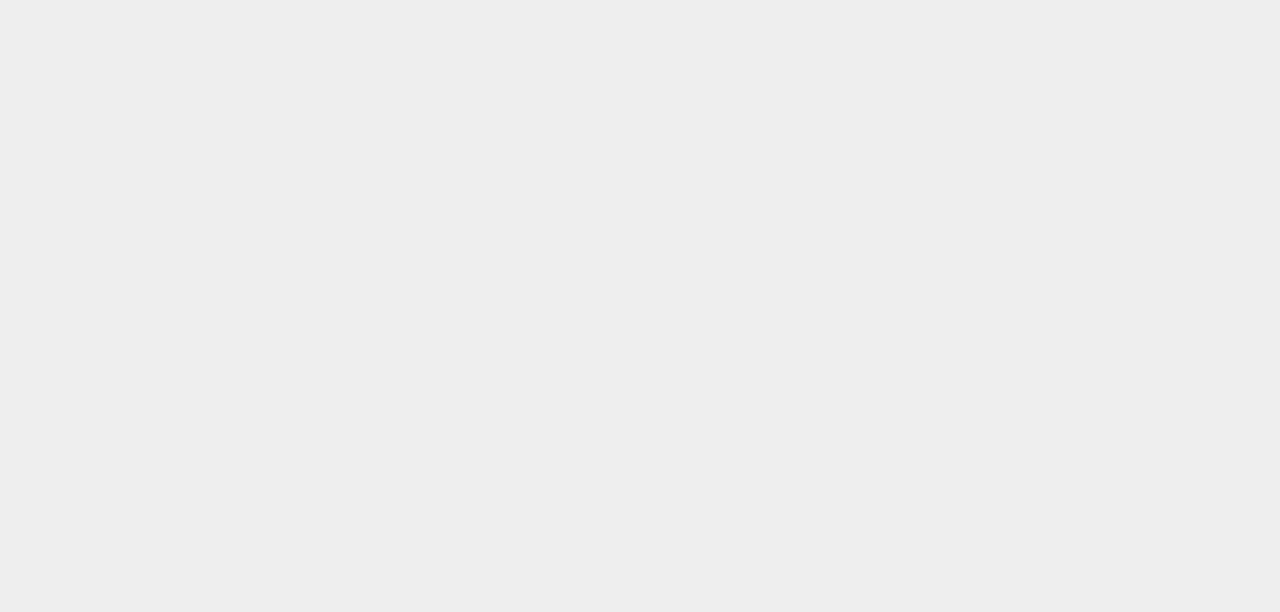
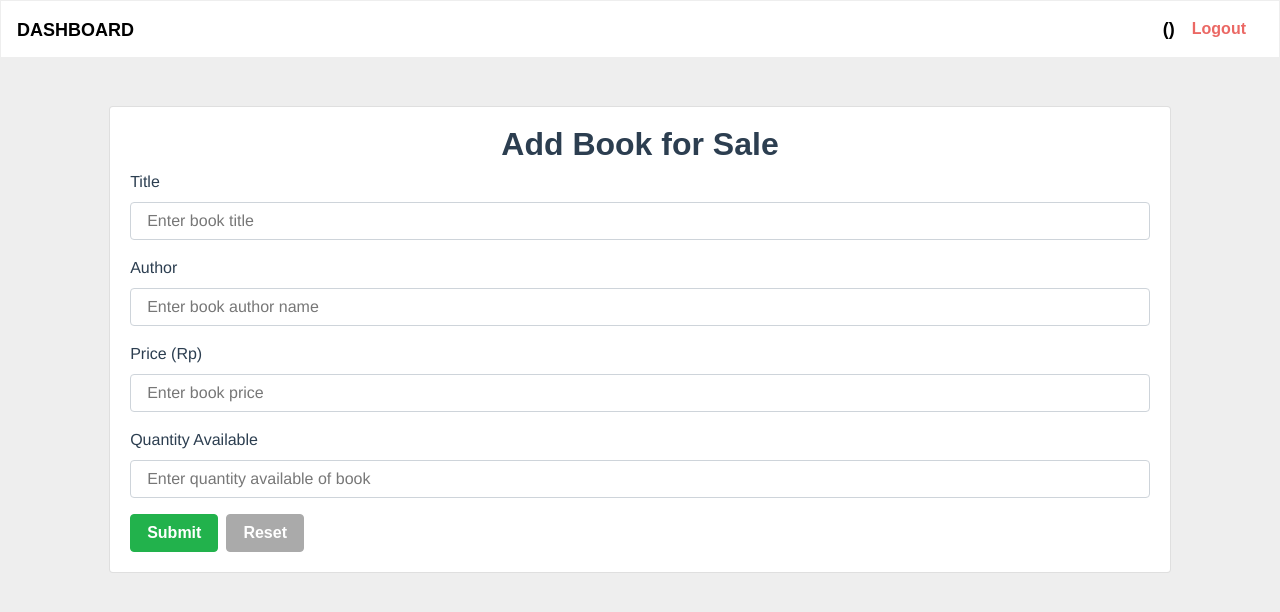
Before and after one commit to Raden616Rizki/order, a Vue app in the folder client/book_order_ui/: page /admin/addbooks/1 in a window 1280 px wide. Before the commit this address had no page. Shown: the top 612 px of the page. Built offline with nearby package versions, Linux system fonts and the light colour scheme; a web font is replaced by a local one.

Commit message:
Menambahkan fitur tambah buku dan list buku

```diff
--- a/client/book_order_ui/src/components/MyHome.vue
+++ b/client/book_order_ui/src/components/MyHome.vue
@@ -39,7 +39,7 @@
                                     <span class="product-price">
                                         Rp {{ book?.price }}
                                     </span>
-                                    <small class="text-muted">In Stock: {{ book?.quantit_available }}</small>
+                                    <small class="text-muted">In Stock: {{ book?.quantity_available }}</small>
                                     <a href="#" class="product-name"> {{ book?.title }}</a>
 
                                     <div class="small m-t-xs">
--- a/client/book_order_ui/src/components/WorkspaceTopbar.vue
+++ b/client/book_order_ui/src/components/WorkspaceTopbar.vue
@@ -2,12 +2,12 @@
     <nav class="navbar navbar-expand-lg navbar-light bg-light">
         <router-link to="/" class="navbar-brand">Dashboard</router-link>
 
-        <div class="navbar-nav">
+        <div class="navbar-nav" v-if="currentUser?.role === 'ADMIN'">
             <ul class="navbar-nav">
                 <li class="nav-item dropdown">
                     <a class="nav-link dropdown-toggle" data-toggle="dropdown" aria-haspopup="true" aria-expanded="false" href="javascript:void(0)">Manage Book</a>
                     <div class="dropdown-menu">
-                        <router-link to="/admin/addbooks" class="dropdown-item" href="javascript:void(0)">Add Book</router-link>
+                        <router-link :to="{name: 'AddBook'}" class="dropdown-item" href="javascript:void(0)">Add Book</router-link>
                         <router-link to="/admin/books" class="dropdown-item" href="javascript:void(0)">Listing Book</router-link>
                     </div>
                 </li>
@@ -24,7 +24,6 @@
 </template>
 <script>
 import { mapGetters } from 'vuex';
-
 import router from '@/router';
 
 export default {
--- a/client/book_order_ui/src/components/admin/AddBook.vue
+++ b/client/book_order_ui/src/components/admin/AddBook.vue
@@ -21,7 +21,7 @@
                     </div>
                     <div class="form-group">
                         <label for="quantity" class="float-left">Quantity Available</label>
-                        <input type="number" name="quantity" id="quantity" v-model="book.qantity_available" class="form-control"
+                        <input type="number" name="quantity" id="quantity" v-model="book.quantity_available" class="form-control"
                             placeholder="Enter quantity available of book" required>
                     </div>
                     <button type="submit" class="btn btn-success float-left">Submit</button>
@@ -32,6 +32,8 @@
     </div>
 </template>
 <script>
+import swal from 'sweetalert2';
+
 export default {
     name: "AddBook",
     data() {
@@ -41,13 +43,61 @@ export default {
                 author: null,
                 price: null,
                 quantity_available: null
+            },
+            isEdit: false
+        }
+    },
+    mounted() {
+        console.log(this.$route.query.id);
+        if (this.$route.query.id) {
+            this.book = {
+                title: this.$route.query.title,
+                author: this.$route.query.author,
+                price: Number(this.$route.query.price),
+                quantity_available: Number(this.$route.query.quantity),
+                id: this.$route.query.id
+            };
+            this.isEdit = true;
+        } else {
+            this.book= {
+                title: null,
+                author: null,
+                price: null,
+                quantity_available: null
             }
         }
     },
     methods: {
-        addBook() {
+        async addBook() {
+            try {
+                if (this.isEdit) {
+                    // Update
+                    await this.$http.put(`/books/${this.$route.params.id}`, this.book);
+                    swal.fire({
+                        icon: 'success',
+                        title: 'Updated',
+                        text: 'Book updated successfully.',
+                });
+                } else {
+                    // Create
+                    await this.$http.post('/books', this.book);
+                    swal.fire({
+                        icon: 'success',
+                        title: 'Created',
+                        text: 'Book added successfully.',
+                    });
+                }
 
-        }
+                this.$router.push('/admin/books');
+            } catch (e) {
+                console.error(e);
+                swal.fire({
+                icon: 'error',
+                title: 'Error',
+                text: 'Failed to save book.',
+                });
+            }
+        },
     }
 }
 </script>
--- a/client/book_order_ui/src/components/admin/ListBook.vue
+++ b/client/book_order_ui/src/components/admin/ListBook.vue
@@ -15,34 +15,28 @@
                         </tr>
                     </thead>
                     <tbody>
-                        <tr>
-                            <th scope="row">1</th>
-                            <td>Mark</td>
-                            <td>Otto</td>
-                            <td>100</td>
-                            <td>1000</td>
+                        <tr v-for="(book, index) of books" :key="index">
+                            <th scope="row">{{index+1}}</th>
+                            <td>{{book?.title}}</td>
+                            <td>{{book?.author}}</td>
+                            <td>{{book?.quantity_available}}</td>
+                            <td>Rp{{book?.price}}</td>
                             <td>
-                                <a href="javascript:void(0)" class="btn btn-sm btn-primary">Update</a>
-                            </td>
-                        </tr>
-                        <tr>
-                            <th scope="row">2</th>
-                            <td>Jacob</td>
-                            <td>Thornton</td>
-                            <td>100</td>
-                            <td>1000</td>
-                            <td>
-                                <a href="javascript:void(0)" class="btn btn-sm btn-primary">Update</a>
-                            </td>
-                        </tr>
-                        <tr>
-                            <th scope="row">3</th>
-                            <td>Larry</td>
-                            <td>the Bird</td>
-                            <td>100</td>
-                            <td>1000</td>
-                            <td>
-                                <a href="javascript:void(0)" class="btn btn-sm btn-primary">Update</a>
+                                <router-link
+                                :to="{
+                                    name: 'AddBook',
+                                    query: {
+                                    id: book.id,
+                                    title: book.title,
+                                    author: book.author,
+                                    price: book.price,
+                                    quantity: book.quantity_available
+                                    }
+                                }"
+                                class="btn btn-sm btn-primary"
+                                >
+                                Update
+                                </router-link>
                             </td>
                         </tr>
                     </tbody>
@@ -53,7 +47,25 @@
 </template>
 <script>
 export default {
-    name: "ListBook"
+    name: "ListBook",
+    data() {
+        return {
+            books: []
+        }
+    },
+    mounted() {
+        this.getBooks();
+    },
+    methods: {
+        async getBooks() {
+            try {
+                const {data} = await this.$http.get('/books');
+                this.books = data?.items;
+            } catch (e) {
+                console.error(e);
+            }
+        },
+    }
 }
 </script>
 <style lang="">
--- a/client/book_order_ui/src/components/auth/UserLogin.vue
+++ b/client/book_order_ui/src/components/auth/UserLogin.vue
@@ -33,6 +33,7 @@
 
 <script>
 import swal from 'sweetalert2';
+import router from '@/router';
 
 export default {
     name: 'UserLogin',
@@ -55,7 +56,8 @@ export default {
                     title: 'Login Successful',
                     text: 'You have successfully logged in.',
                 });
-                this.$router.push({path: '/'});
+                const redirectPath = this.$route.query.redirect || '/';
+                router.replace(redirectPath);
             } catch (e) {
                 swal.fire({
                     icon: 'error',
--- a/client/book_order_ui/src/router/index.js
+++ b/client/book_order_ui/src/router/index.js
@@ -25,7 +25,7 @@ const routes = [
         children: [
           {
             name: "AddBook",
-            path: "addbooks",
+            path: "addbooks/:id?",
             component: AddBook,
           },
           {
```
